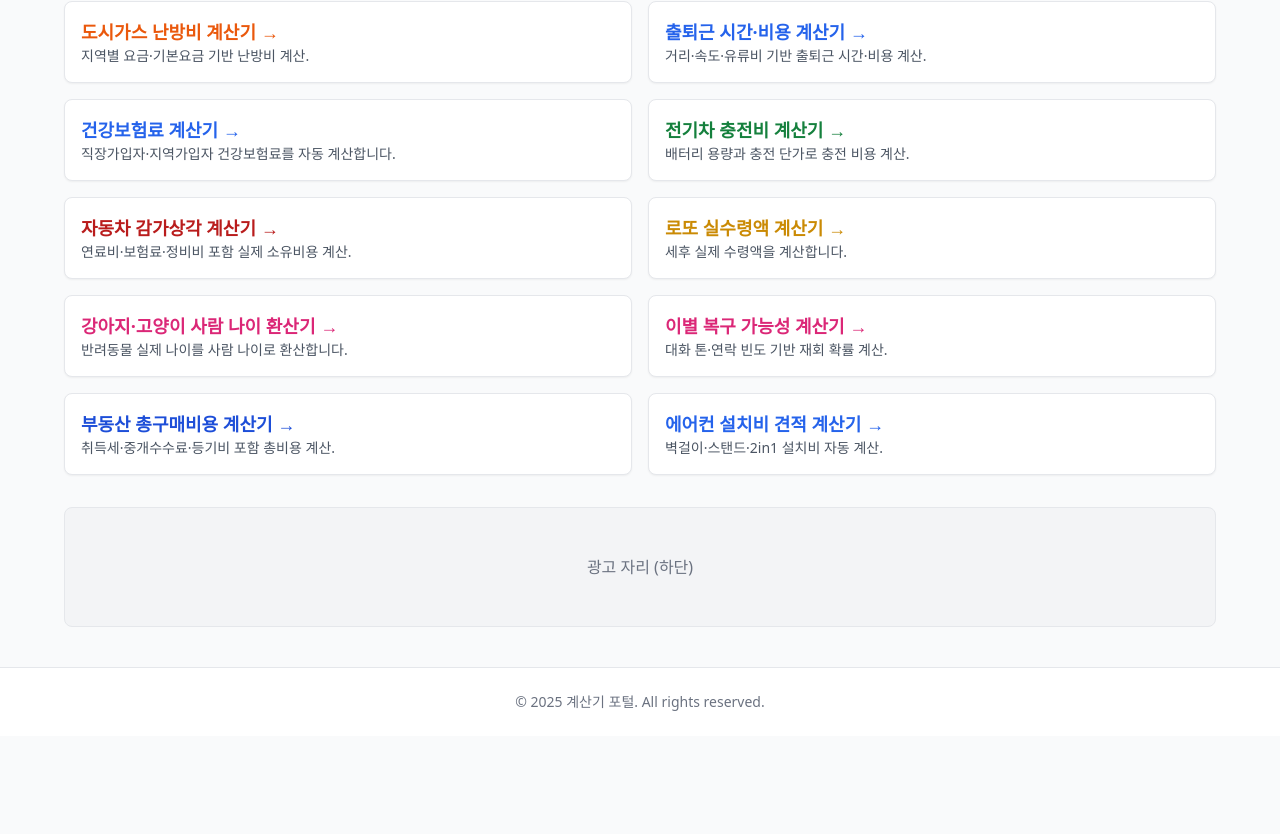
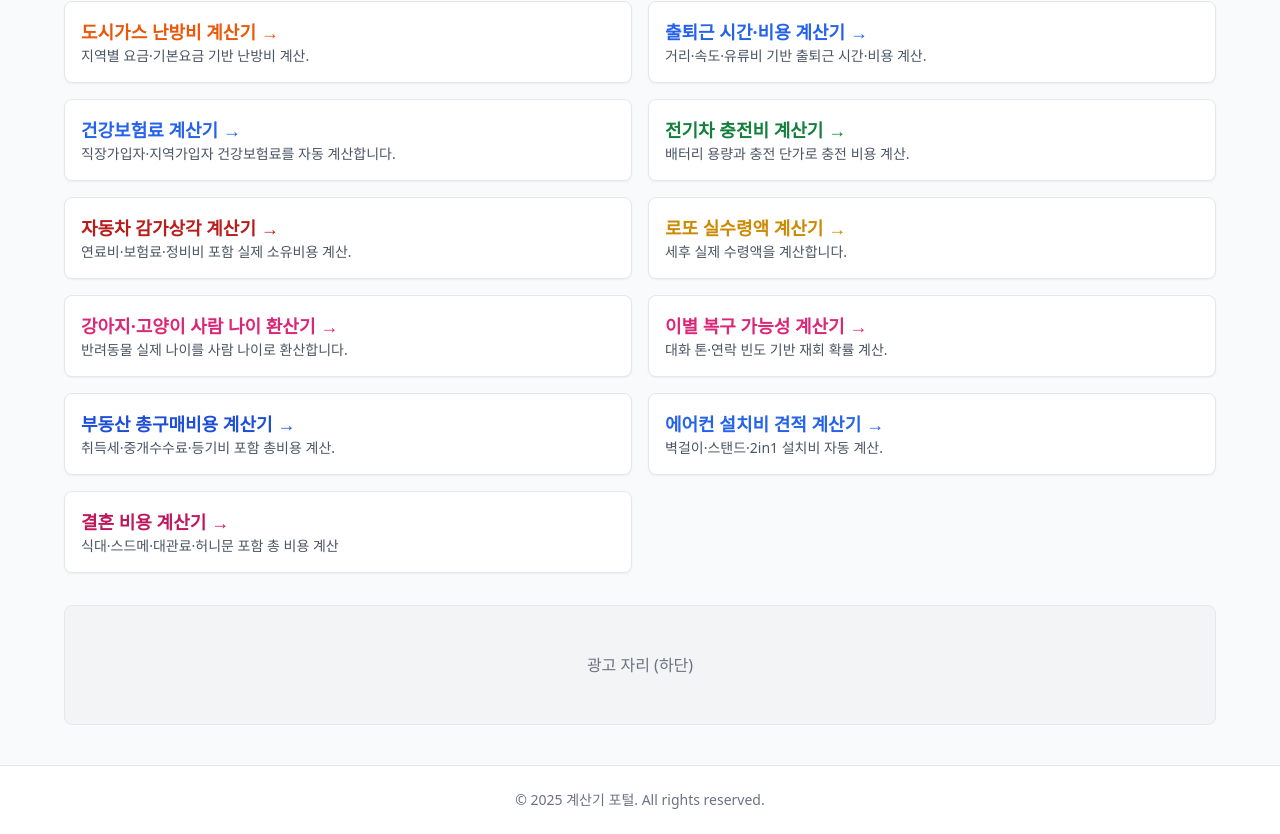
Before and after one commit to geniuspark00-source/calc-site, a Next.js app: page / in a window 1280 px wide. Shown: the part 1033-1867 px from the top of the page. Before the commit the page ends 1769 px from the top, so only its background shows below. Built offline with nearby package versions, Linux system fonts and the light colour scheme; no server answers.

Commit message:
auto push

```diff
--- a/app/page.tsx
+++ b/app/page.tsx
@@ -29,7 +29,10 @@ const calculators = [
   { href: "/calculators/pet-age", title: "강아지·고양이 사람 나이 환산기 →", desc: "반려동물 실제 나이를 사람 나이로 환산합니다.", color: "text-pink-600" },
   { href: "/calculators/breakup-recovery", title: "이별 복구 가능성 계산기 →", desc: "대화 톤·연락 빈도 기반 재회 확률 계산.", color: "text-pink-600" },
   { href: "/calculators/property-buy-cost", title: "부동산 총구매비용 계산기 →", desc: "취득세·중개수수료·등기비 포함 총비용 계산.", color: "text-blue-700" },
-  { href: "/calculators/aircon-estimate", title: "에어컨 설치비 견적 계산기 →", desc: "벽걸이·스탠드·2in1 설치비 자동 계산.", color: "text-blue-600" },
+  { href: "/calculators/aircon-estimate", title: "에어컨 설치비 견적 계산기 →", desc: "벽걸이·스탠드·2in1 설치비 자동 계산.", color: "text-blue-600" }, {
+    href: "/calculators/wedding-cost", title: "결혼 비용 계산기 →", desc: "식대·스드메·대관료·허니문 포함 총 비용 계산",
+    color: "text-pink-700"
+  },
 ];
 
 export default function Home() {
```
